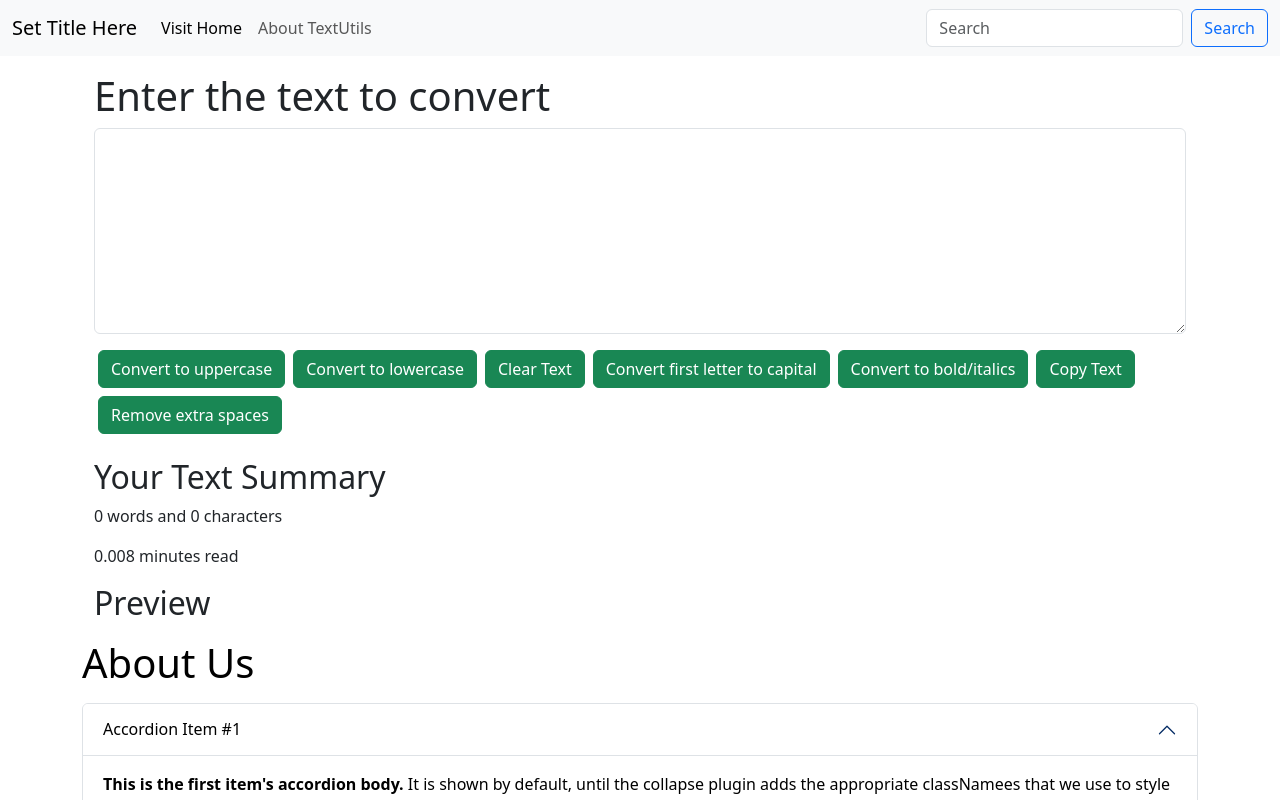
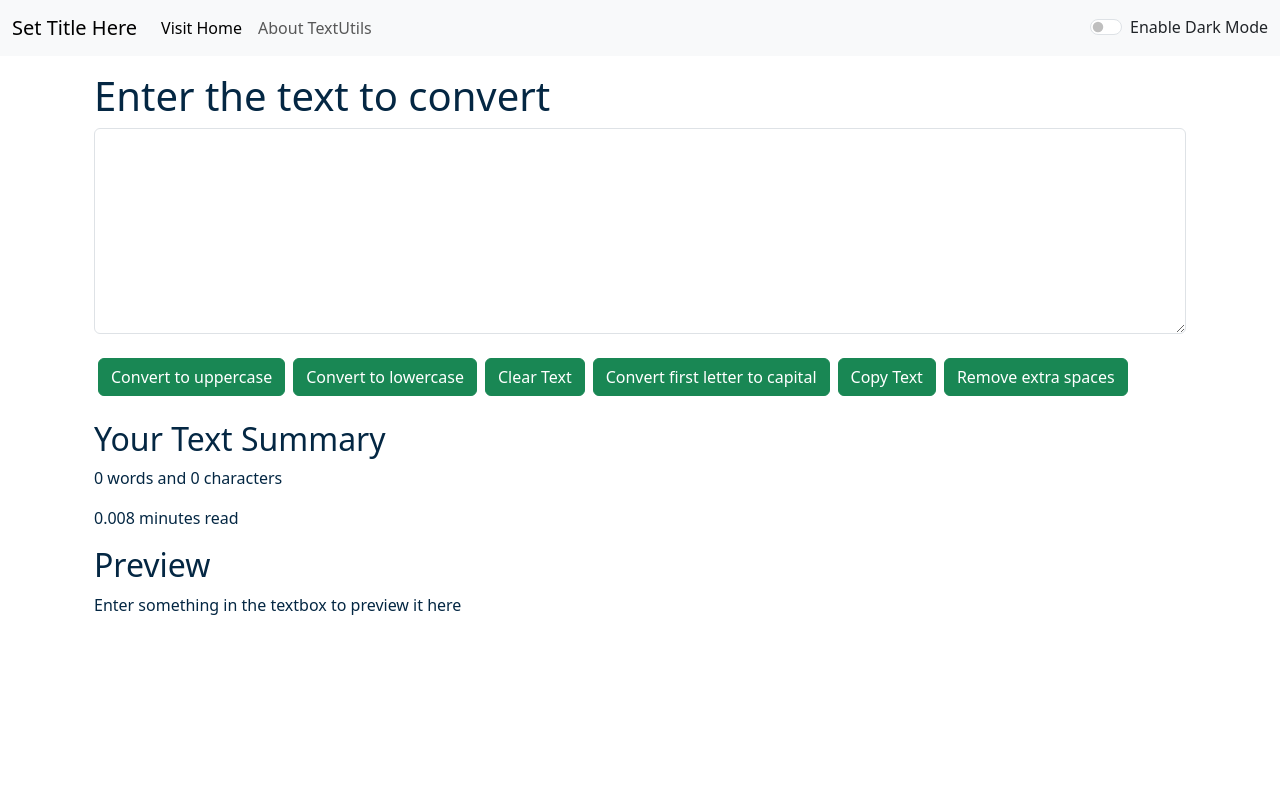
Before and after one commit to charvik42/TextUtils, a React (Create React App) app: page / in a window 1280 px wide. Shown: the top 800 px of the page. Built offline with nearby package versions, Linux system fonts and the light colour scheme.

Commit message:
Enhanced dark mode

```diff
--- a/src/App.js
+++ b/src/App.js
@@ -2,13 +2,27 @@
 import Navbar from './components/Navbar';
 import TextForm from './components/TextForm';
 import About from './components/About';
+import { useState } from 'react';
 function App() {
+
+  const [mode, setMode] = useState('light'); //whether dark mode is enabled or not
+
+  const toggleMode = () =>{
+    if(mode==='light'){
+      setMode('dark');
+      document.body.style.backgroundColor = '#042743';
+    }
+    else{
+      setMode('light');
+      document.body.style.backgroundColor = 'white';
+    }
+  }
   return (
     <>
-    <Navbar title="Set Title Here" aboutText="About TextUtils" homeTab="Visit Home" />
+    <Navbar title="Set Title Here" aboutText="About TextUtils" homeTab="Visit Home" mode={mode} toggleMode={toggleMode} />
     <div className="container my-3">
-    <TextForm heading="Enter the text to convert"/>
-    <About/>
+    <TextForm heading="Enter the text to convert" mode={mode}/>
+    {/*<About/>*/}
     </div>
     </>
   );
--- a/src/components/Navbar.js
+++ b/src/components/Navbar.js
@@ -3,7 +3,7 @@
 
 export default function Navbar(props) {
   return (
-    <nav className="navbar navbar-expand-lg bg-body-tertiary">
+    <nav className={`navbar navbar-expand-lg navbar-${props.mode} bg-${props.mode}`}>
   <div className="container-fluid">
     <a className="navbar-brand" href="/">{props.title}</a>
     <button className="navbar-toggler" type="button" data-bs-toggle="collapse" data-bs-target="#navbarSupportedContent" aria-controls="navbarSupportedContent" aria-expanded="false" aria-label="Toggle navigation">
@@ -18,10 +18,14 @@
           <a className="nav-link" href="/"> {props.aboutText}</a>
         </li>
       </ul>
-      <form className="d-flex" role="search">
+      {/*<form className="d-flex" role="search">
         <input className="form-control me-2" type="search" placeholder="Search" aria-label="Search"/>
         <button className="btn btn-outline-primary" type="submit">Search</button>
-      </form>
+      </form>*/}
+      <div className={`form-check form-switch text-${props.mode==='light'?'dark':'light'}`} >
+      <input className="form-check-input" type="checkbox" role="switch" onClick={props.toggleMode} id="flexSwitchCheckDefault"/>
+      <label className="form-check-label" HTMLfor="flexSwitchCheckDefault">Enable Dark Mode</label>
+    </div>
     </div>
   </div>
 </nav>
--- a/src/components/TextForm.js
+++ b/src/components/TextForm.js
@@ -62,25 +62,26 @@
 
     return (
         <>
-            <div className="container">
+            <div className="container" style={{color: props.mode==='dark'?'white':'#042743'}}>
             <h1>{props.heading}</h1>
             <div className="mb-3">
-            <textarea className="form-control" value= {text} style = {boldText} onChange = {handleOnChange} id="myBox" rows="8"></textarea>
+            <textarea className="form-control" value= {text} style={{backgroundColor: props.mode==='dark'?'#042743':'white', color: props.mode==='dark'?'white':'#042743'}} onChange = {handleOnChange} id="myBox" rows="8"></textarea>
+           {/*<textarea className="form-control" value= {text} style={boldText} onChange = {handleOnChange} id="myBox" rows="8"></textarea>*/}
             </div>
             <button className="btn btn-success mx-1" onClick={handleUpClick}>Convert to uppercase</button>
             <button className="btn btn-success mx-1" onClick={handleDownClick}>Convert to lowercase</button>
             <button className="btn btn-success mx-1" onClick={handleClearText}>Clear Text</button>
             <button className="btn btn-success mx-1" onClick={handleFirst}>Convert first letter to capital</button>
-            <button className="btn btn-success mx-1" onClick={handleBold}>Convert to bold/italics</button>
+            {/*<button className="btn btn-success mx-1" onClick={handleBold}>Convert to bold/italics</button>*/}
             <button className="btn btn-success mx-1" onClick={handleCopy}>Copy Text</button>
             <button className="btn btn-success mx-1 my-2" onClick={handleExtraSpaces}>Remove extra spaces</button>
             </div>
-            <div className="container my-3">
+            <div className="container my-3" style={{color: props.mode==='dark'?'white':'#042743'}}>
                 <h2>Your Text Summary</h2>
                 <p>{text.split(" ").length-1} words and {text.length} characters</p>
                 <p>{0.008*text.split(" ").length} minutes read</p>
                 <h2>Preview</h2>
-                <p>{text}</p>
+                <p>{text.length>0?text:"Enter something in the textbox to preview it here"}</p>
             </div>
         </>
 
```
